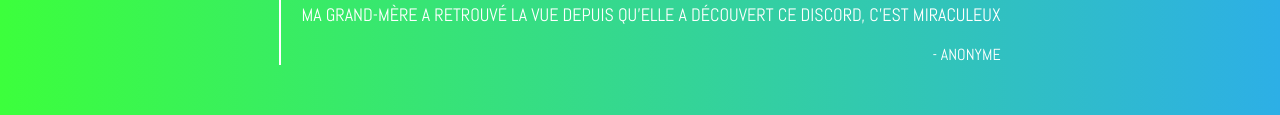
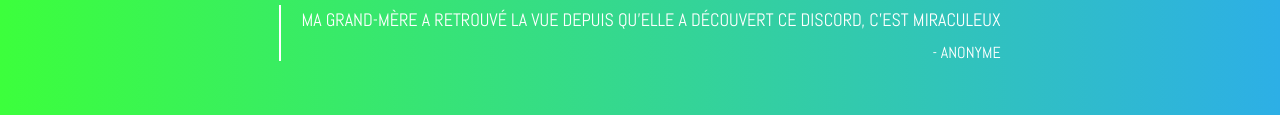
Before and after one commit to Appart404/EKMenu, a plain HTML site: page index.html in a window 1280 px wide. Shown: the part 613-728 px from the top of the page. Drawn offline with nearby package versions, Linux system fonts and the light colour scheme; a web font is replaced by a local one.

Commit message:
Update style.css

```diff
--- a/css/style.css
+++ b/css/style.css
@@ -51,9 +51,9 @@ blockquote {
   margin: 40px auto;
   width: 600px auto;
   font-size: 18px;
-  line-height: 40px;
+  line-height: 30px;
   padding-left: 20px;
-  margin-top: 2px;
+  margin-top: 8px;
   border-left: 2px solid #fff;
 }
 
@@ -61,7 +61,7 @@ blockquote span {
   display: block;
   text-align: right;
   font-size: 16px;
-  line-height: 20px;
+  line-height: 16px;
   margin-top: 10px;
   text-transform: uppercase;
 }
```
